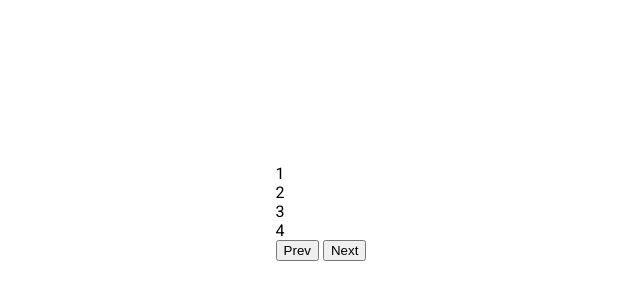
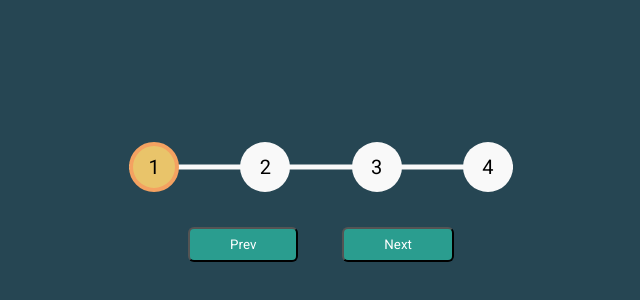
Before and after one commit to Pascha-404/Progress-Steps-3, a plain HTML site: page index.html in a window 1280 px wide. Shown: the part 188-488 px from the top of the page, without its empty margins (319-959 px from the left). Drawn offline with Linux system fonts and the light colour scheme.

Commit message:
coded style

```diff
--- a/index.html
+++ b/index.html
@@ -12,7 +12,7 @@
 <body>
     <div class="container">
         <div class="circleContainer">
-            <div class="process" id="process"></div>
+            <div class="progress" id="progress"></div>
             <div class="circle active">1</div>
             <div class="circle">2</div>
             <div class="circle">3</div>
--- a/style.css
+++ b/style.css
@@ -2,6 +2,12 @@
 
 * {
     box-sizing: border-box;
+    /* border: 1px solid black; */
+}
+
+:root {
+    --fill-full: #2A9D8F;
+    --fill-empty: #f9f9f9;
 }
 
 body {
@@ -12,4 +18,77 @@ body {
     justify-content: center;
     margin: 0;
     overflow: hidden;
+    background-color: #264653;
 }
+
+.container {
+    text-align: center;
+}
+
+.circleContainer {
+    position: relative;
+    display: flex;
+    justify-content: space-between;
+    width: 30vw;
+    margin-bottom: 15px;
+}
+
+.circleContainer::before {
+    content: '';
+    position: absolute;
+    height: 5px;
+    width: 100%;
+    background-color: var(--fill-empty);
+    left: 0;
+    top: 50%;
+    transform: translateY(-50%);
+    z-index: -1;
+}
+
+.progress {
+    position: absolute;
+    height: 5px;
+    width: 0%;
+    background-color: #F4A261;
+    left: 0;
+    top: 50%;
+    transform: translateY(-50%);
+    z-index: -1;
+    transition: width .3s ease;
+}
+
+.circle.active {
+    border: 4px solid #F4A261;
+    background-color: #E9C46A;
+    transition: rotate border background 300ms ease;
+    transform: rotate(360deg);
+}
+
+.circle {
+    display: flex;
+    justify-content: center;
+    align-items: center;
+    width: 50px;
+    height: 50px;
+    border-radius: 50%;
+    background-color: var(--fill-empty);
+    font-size: 20px;
+    transition: rotate 300ms ease-out;
+}
+
+.btn {
+    padding: 8px 40px;
+    margin: 20px;
+    background-color: var(--fill-full);
+    border-radius: 6px;
+    color: white;
+    font-family: var(--fill-empty);
+}
+
+.btn:active{
+    transform: scale(0.98);
+}
+
+.btn:focus{
+    outline: none;
+}
```
